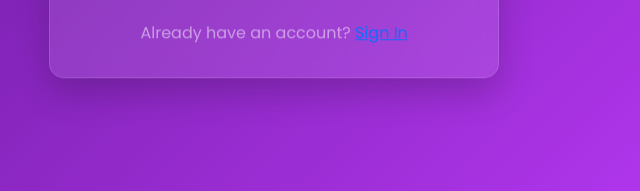
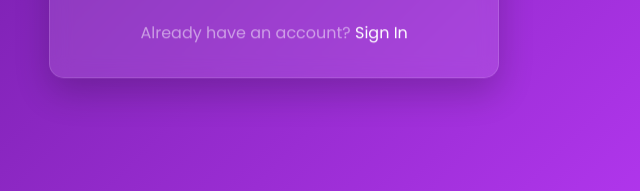
Before and after one commit to devarenidhi25/sakhi-frontend, a plain HTML site: page sign-up.html in a window 1280 px wide. Shown: the part 580-771 px from the top of the page, 640-1280 px from the left. Drawn offline with nearby package versions, Linux system fonts and the light colour scheme.

Commit message:
Update upstyles.css

```diff
--- a/static/upstyles.css
+++ b/static/upstyles.css
@@ -131,17 +131,30 @@ h6 {
   box-shadow: 0 5px 15px rgba(0, 0, 0, 0.2);
 }
 
-.signin-link {
-  color: #fff; /* white */
+.sign-up-link,
+.sign-in-link {
+  color: #fff;
   text-decoration: none;
-  transition: color 0.3s ease;
+  position: relative;
+  padding-bottom: 2px;
 }
 
-
-.signin-link:hover {
-  color: var(--white);
+.sign-up-link:after,
+.sign-in-link:after {
+  content: "";
+  position: absolute;
+  width: 0;
+  height: 1px;
+  bottom: 0;
+  left: 0;
+  background-color: #fff;
+  transition: width 0.3s ease;
 }
 
+.sign-up-link:hover:after,
+.sign-in-link:hover:after {
+  width: 100%;
+}
 .form-floating > .form-control::placeholder {
   color: transparent;
 }
```
